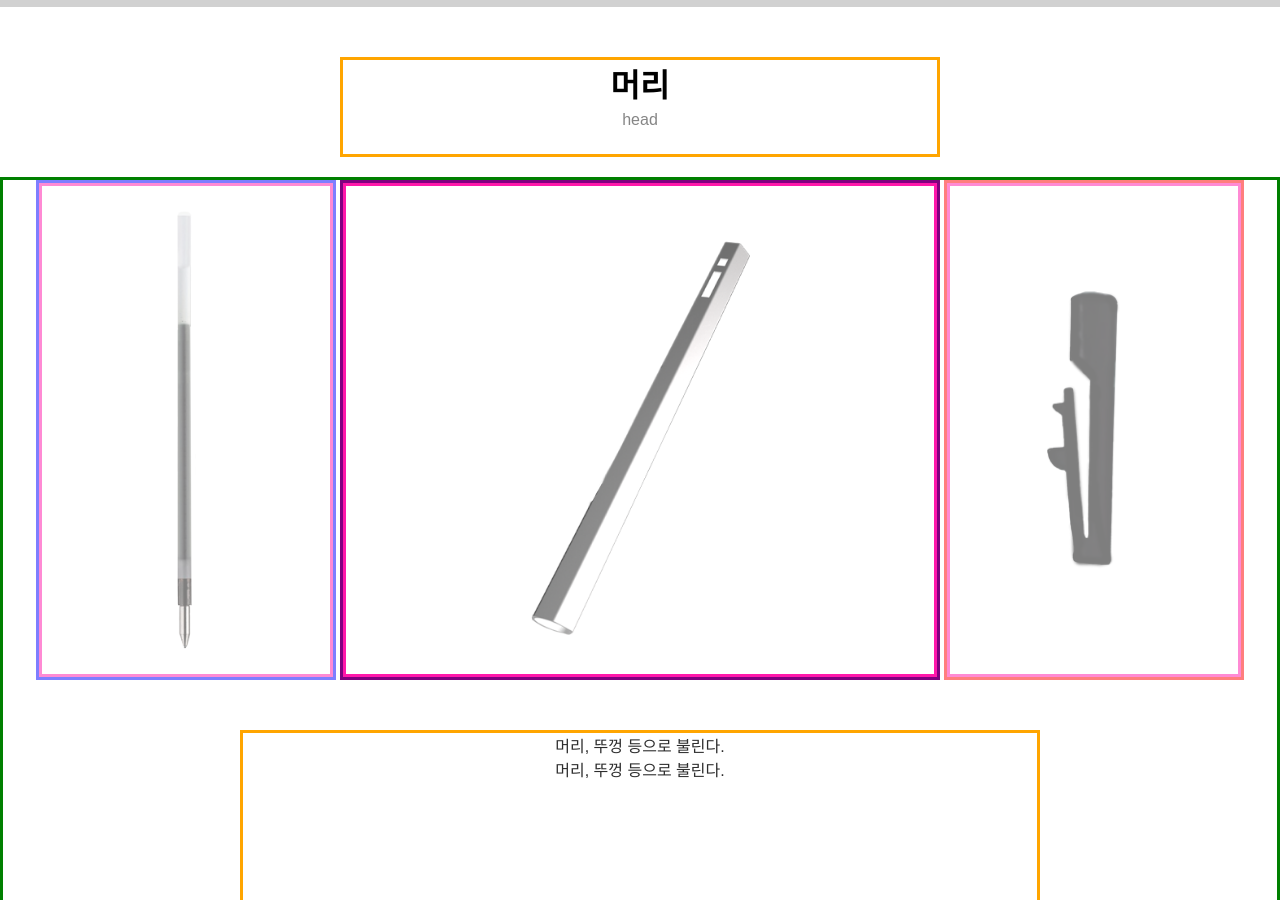
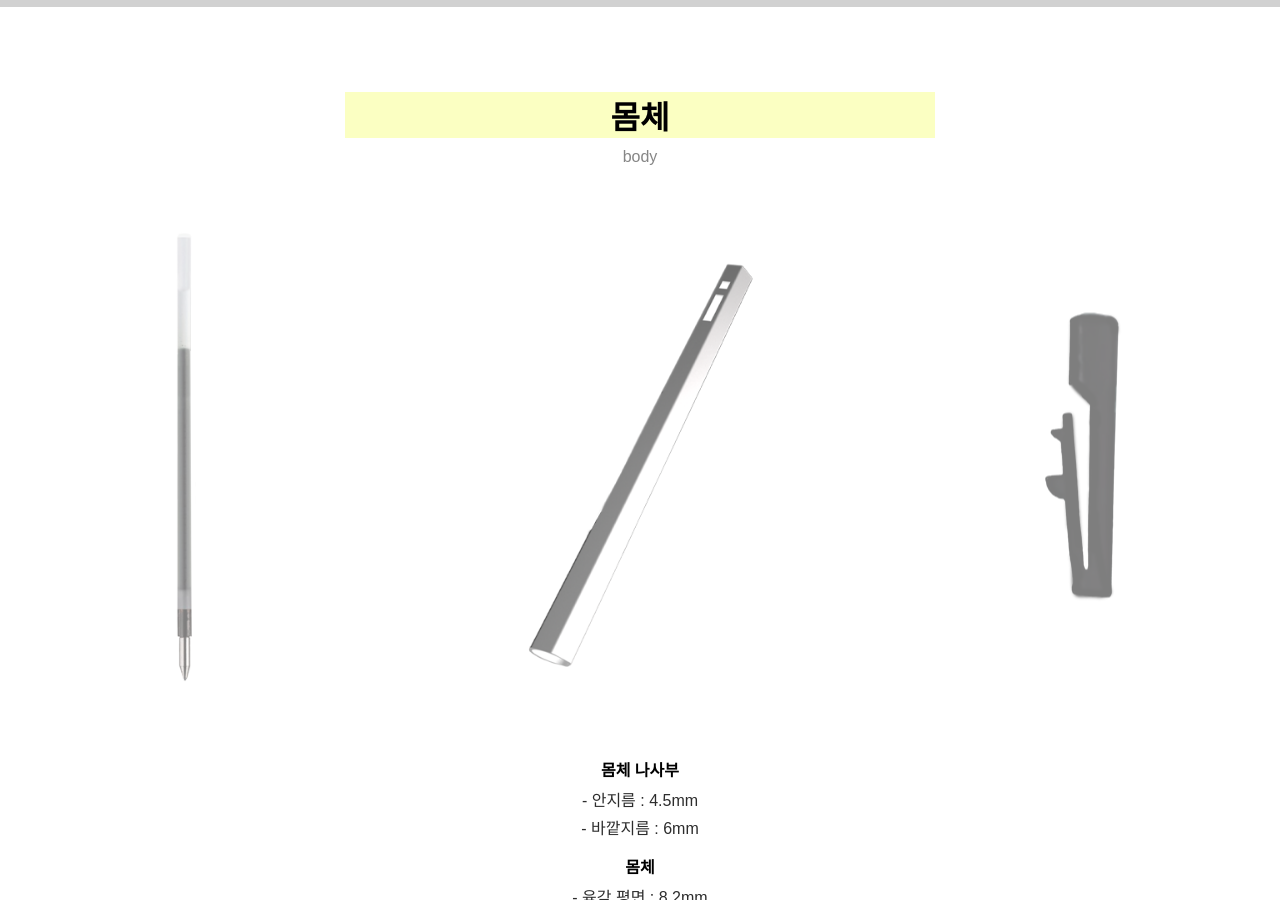
Before and after one commit to ChoiSUmim/monami, a plain HTML site: page 0925_test_4.html in a window 1280 px wide. Shown: the part 52-952 px from the top of the page. Drawn offline with Linux system fonts and the light colour scheme.

Commit message:
Add files via upload

```diff
--- a/0925_test_4.html
+++ b/0925_test_4.html
@@ -15,7 +15,7 @@
         .biggbox {
             /* 큰 박스 스타일 */
             text-align: center;
-            border: 3px solid green;
+
         }
 
         .leftbox, .centerbox, .rightbox, .unbox, .testbox {
@@ -28,7 +28,7 @@
             /* 좌측 박스 스타일 */
             width: 300px;
             height: 500px;
-            border: 3px solid blue;
+
             opacity: 0.5; /* 투명도 설정 */
             transition: opacity 0.3s ease; /* 투명도 전환 애니메이션 설정 */
         }
@@ -42,7 +42,7 @@
             /* 중앙 박스 스타일 */
             width: 600px;
             height: 500px;
-            border: 3px solid purple;
+
             text-align: center;
         }
 
@@ -50,7 +50,7 @@
             /* 우측 박스 스타일 */
             width: 300px;
             height: 500px;
-            border: 3px solid red;
+
             opacity: 0.5; /* 투명도 설정 */
             transition: opacity 0.3s ease; /* 투명도 전환 애니메이션 설정 */
         }
@@ -64,7 +64,6 @@
             /* 비유니크 박스 스타일 */
             width: 800px;
             height: 300px;
-            border: 3px solid orange;
             text-align: center;
         }
 
@@ -100,7 +99,7 @@
             /* 비유니크 박스 스타일 */
             width: 600px;
             height: 100px;
-            border: 3px solid orange;
+
             text-align: center;
         }
 
@@ -108,7 +107,7 @@
 
 
     .image-container {
-        border: 3px solid rgb(255, 23, 170);
+
         display: flex;
     justify-content: center;
     align-items: center;
@@ -145,12 +144,12 @@
         </nav>
     </header>
 
-    <div style="height: 50px;"></div>
+    <div style="height: 80px;"></div>
 
     <div class="testbox">
-        <h1> 머리</h1>
+        <h1 style="background-color: rgb(251, 255, 194); margin: 5px;"> 몸체</h1>
         <div style="height: 5px;"></div>
-        <span style="color:rgb(134, 134, 134)">head</span>
+        <span style="color:rgb(134, 134, 134)">body</span>
     </div>
 
     <div style="height: 20px;"></div>
@@ -180,9 +179,17 @@
         </div>
         <div style="height: 50px;"></div>
         <div class="unbox">
-            <p style="color:rgb(45, 45, 45)">머리, 뚜껑 등으로 불린다.</p>
-            <div style="height: 3ㄴpx;"></div>
-            <p style="color:rgb(45, 45, 45) ">머리, 뚜껑 등으로 불린다.</p>
+            <p style="font-weight: bold;">몸체 나사부</p>
+            <div style="height: 6px;"></div>
+            <p style="color:rgb(45, 45, 45) ">- 안지름 : 4.5mm</p>
+            <div style="height: 4px;"></div>
+            <p style="color:rgb(45, 45, 45) ">- 바깥지름 : 6mm</p>
+            <div style="height: 15px;"></div>
+            <p style="font-weight: bold;">몸체</p>
+            <div style="height: 6px;"></div>
+            <p style="color:rgb(45, 45, 45)">- 육각 평면 : 8.2mm</p>
+            <div style="height: 4px;"></div>
+            <p style="color:rgb(45, 45, 45) ">- 육각 모서리 : 8.7mm</p>
         </div>
     </div>
 
```
Also changed, not shown: 0925_test.html (+12 -12 lines), 0925_test_2.html (+5 -13 lines), 0925_test_3.html (+11 -13 lines), 0925_test_5.html (+6 -13 lines).
